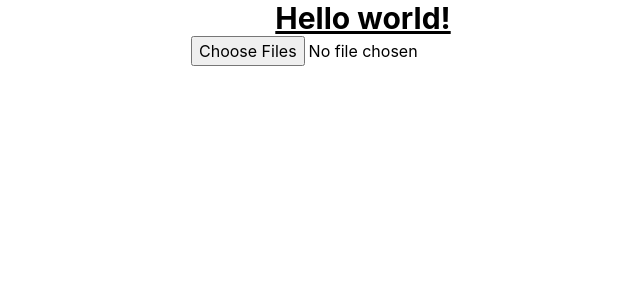
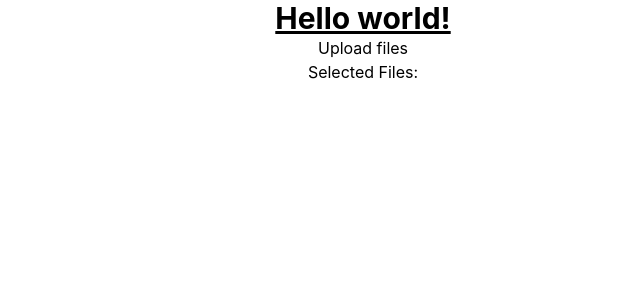
Before and after one commit to ogunakar9/upload-file, a React (Create React App) app: page / in a window 1280 px wide. Shown: the top 300 px of the page, without its empty margins (277-917 px from the left). Built offline with nearby package versions, Linux system fonts and the light colour scheme.

Commit message:
feat: add and remove files from input state

```diff
--- a/src/App.tsx
+++ b/src/App.tsx
@@ -1,76 +1,36 @@
-import { ChangeEvent, useEffect, useState } from "react";
 import "./App.css";
 import { POST_URL } from "./features/upload/uploadAPI";
+import FileUploader from "./FileUploader";
 
 const App = () => {
-  const MAX_FILE_SIZE = 50000;
-  const [files, setFiles] = useState<FileList | null>(null);
-  const [preview, setPreview] = useState<string[] | undefined>([]);
+  // const handleInputChange = (e: ChangeEvent<HTMLInputElement>) => {
+  //   const inputFiles = e.target.files;
+  //   if (!inputFiles) return;
 
-  const handleInputChange = (e: ChangeEvent<HTMLInputElement>) => {
-    const inputFiles = e.target.files;
-    if (!inputFiles) return;
+  //   const filesArray = Array.from(inputFiles);
 
-    const filesArray = Array.from(inputFiles);
+  //   let sizeError = false;
+  //   for (const file of filesArray) {
+  //     if (file.size > MAX_FILE_SIZE) {
+  //       alert("File size is too big!");
+  //       sizeError = true;
+  //       break;
+  //     }
+  //   }
 
-    let sizeError = false;
-    for (const file of filesArray) {
-      if (file.size > MAX_FILE_SIZE) {
-        alert("File size is too big!");
-        sizeError = true;
-        break;
-      }
-    }
+  //   if (sizeError) return;
+  //   setFiles(inputFiles);
 
-    if (sizeError) return;
-    setFiles(inputFiles);
+  //   const formData = new FormData();
 
-    const formData = new FormData();
+  //   // console.log("inputFiles", inputFiles);
 
-    // console.log("inputFiles", inputFiles);
+  //   for (const file in inputFiles) {
+  //     formData.append("file", file);
+  //   }
 
-    for (const file in inputFiles) {
-      formData.append("file", file);
-    }
-
-    // console.log("xx", formData.get("file"));
-  };
-
-  // useEffect(() => {
-  //   if (files && files.length) {
-  //     const formData = new FormData();
-
-  //     for (const file in files) {
-  //       formData.append("file", file);
-  //     }
-
-  //     console.log("xx", formData.get("file"));
-
-  //     // fetch(POST_URL, {
-  //     //   method: "POST",
-  //     //   body: formData,
-  //     // })
-  //     //   .then((res) => res.json())
-  //     //   .then((res) => console.log(res));
-  //   }
-  // }, [files]);
-
-  useEffect(() => {
-    // create the preview
-    if (!files) return;
-    const filesArray = Array.from(files);
-
-    const previewItems = filesArray.map((file: File) =>
-      URL.createObjectURL(file)
-    );
-    // setPreview((prevState) => [...prevState!, objectUrl]);
-    setPreview(previewItems);
-
-    // free memory when ever this component is unmounted
-    return () => {
-      previewItems.forEach((item) => URL.revokeObjectURL(item));
-    };
-  }, [files]);
+  //   // console.log("xx", formData.get("file"));
+  // };
 
   return (
     <div className="App">
@@ -80,7 +40,7 @@ const App = () => {
       >
         Hello world!
       </h1>
-      <input type="file" multiple onChange={handleInputChange} />
+
       {/* {files &&
         Array.from(files).map((file: File) => {
           return (
@@ -95,13 +55,11 @@ const App = () => {
           );
         })} */}
 
-      {preview && preview.length ? (
-        preview.map((imgSrc, index) => <img key={index} src={imgSrc} alt="" />)
-      ) : (
-        <></>
-      )}
+      <FileUploader />
     </div>
   );
 };
 
 export default App;
+
+// method="post" enctype="multipart/form-data"
--- /dev/null
+++ b/src/FileUploader.tsx
@@ -0,0 +1,103 @@
+// FileUploader.tsx
+import React, { useState, ChangeEvent, useEffect } from "react";
+
+const FileUploader: React.FC = () => {
+  const MAX_FILE_SIZE = 50000;
+
+  const [selectedFiles, setSelectedFiles] = useState<File[]>([]);
+  const [preview, setPreview] = useState<string[] | undefined>([]);
+
+  const handleFileChange = (e: ChangeEvent<HTMLInputElement>) => {
+    const inputFiles = e.target.files;
+    if (!inputFiles) return;
+
+    const files: File[] = Array.from(inputFiles);
+
+    let sizeError = false;
+    for (const file of files) {
+      console.log("file", file.size);
+
+      if (file.size > MAX_FILE_SIZE) {
+        alert("File size is too big!");
+        sizeError = true;
+        break;
+      }
+    }
+
+    if (sizeError) return;
+
+    if (inputFiles) {
+      setSelectedFiles((prevFiles) => [...prevFiles, ...files]);
+    }
+  };
+
+  useEffect(() => {
+    // create the preview
+    if (!selectedFiles) return;
+    const filesArray = Array.from(selectedFiles);
+
+    const previewItems = filesArray.map((file: File) =>
+      URL.createObjectURL(file)
+    );
+    // setPreview((prevState) => [...prevState!, objectUrl]);
+    setPreview(previewItems);
+
+    // free memory when ever this component is unmounted
+    return () => {
+      previewItems.forEach((item) => URL.revokeObjectURL(item));
+    };
+  }, [selectedFiles]);
+
+  const handleRemoveImage = (imageName: string, index: number) => {
+    //TODO: find a better way to remove the image from files Array
+    const newFiles = Array.from(selectedFiles).filter(
+      (file) => index !== selectedFiles.indexOf(file)
+    );
+    setSelectedFiles(newFiles);
+
+    const previewItems = Array.from(preview!).filter(
+      (item) => imageName !== item
+    );
+    setPreview(previewItems);
+  };
+
+  return (
+    <div>
+      <label style={{ cursor: "pointer" }}>
+        <span>Upload files</span>
+        <input
+          type="file"
+          onChange={handleFileChange}
+          multiple
+          style={{ display: "none" }}
+        />
+      </label>
+
+      <div>
+        <h4>Selected Files:</h4>
+        <ul>
+          {selectedFiles.map((file, index) => (
+            <li key={index}>{file.name}</li>
+          ))}
+        </ul>
+      </div>
+
+      {preview && preview.length ? (
+        preview.map((imgSrc, index) => {
+          return (
+            <div key={index}>
+              <button onClick={() => handleRemoveImage(imgSrc, index)}>
+                x
+              </button>
+              <img key={index} src={imgSrc} alt="" />
+            </div>
+          );
+        })
+      ) : (
+        <></>
+      )}
+    </div>
+  );
+};
+
+export default FileUploader;
```
